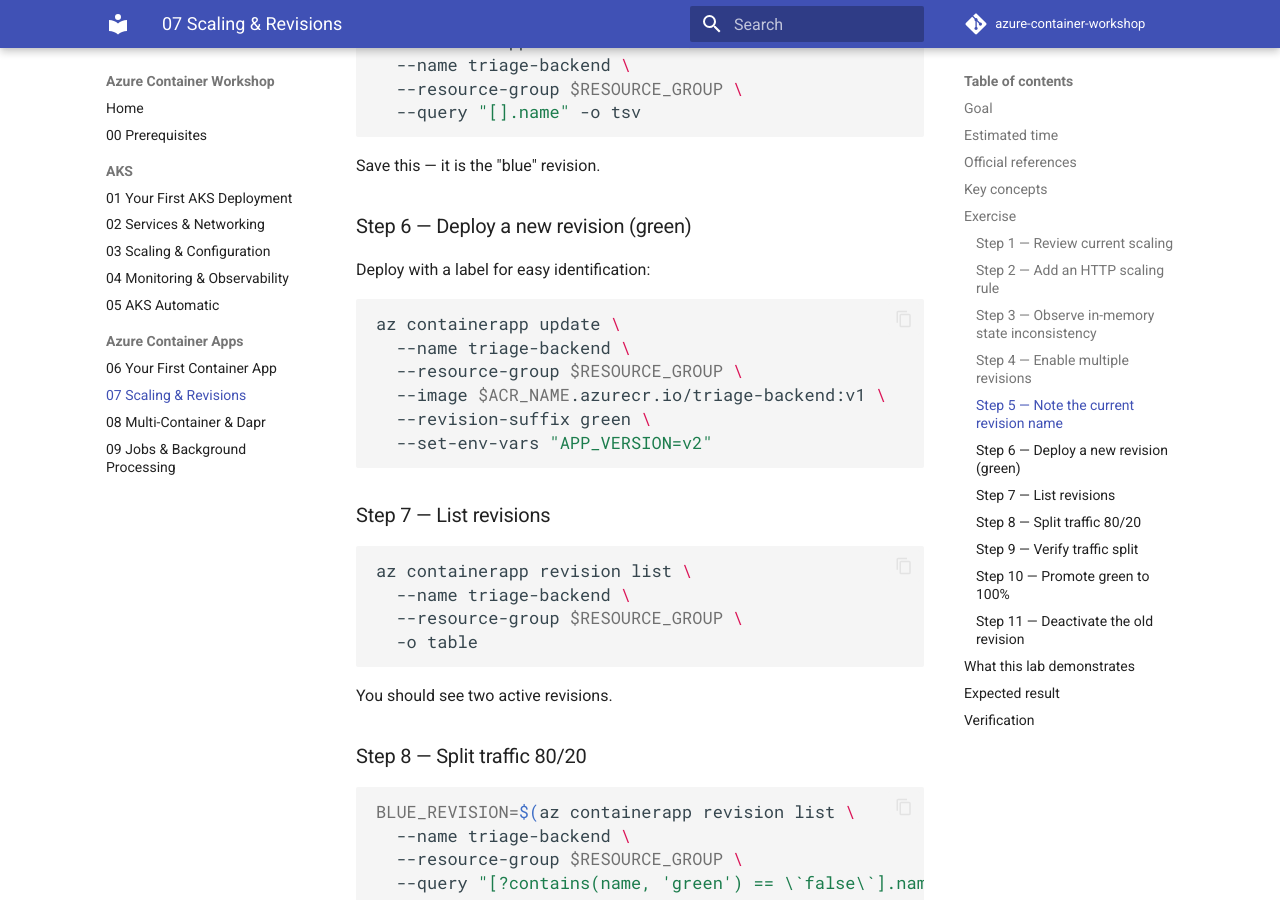
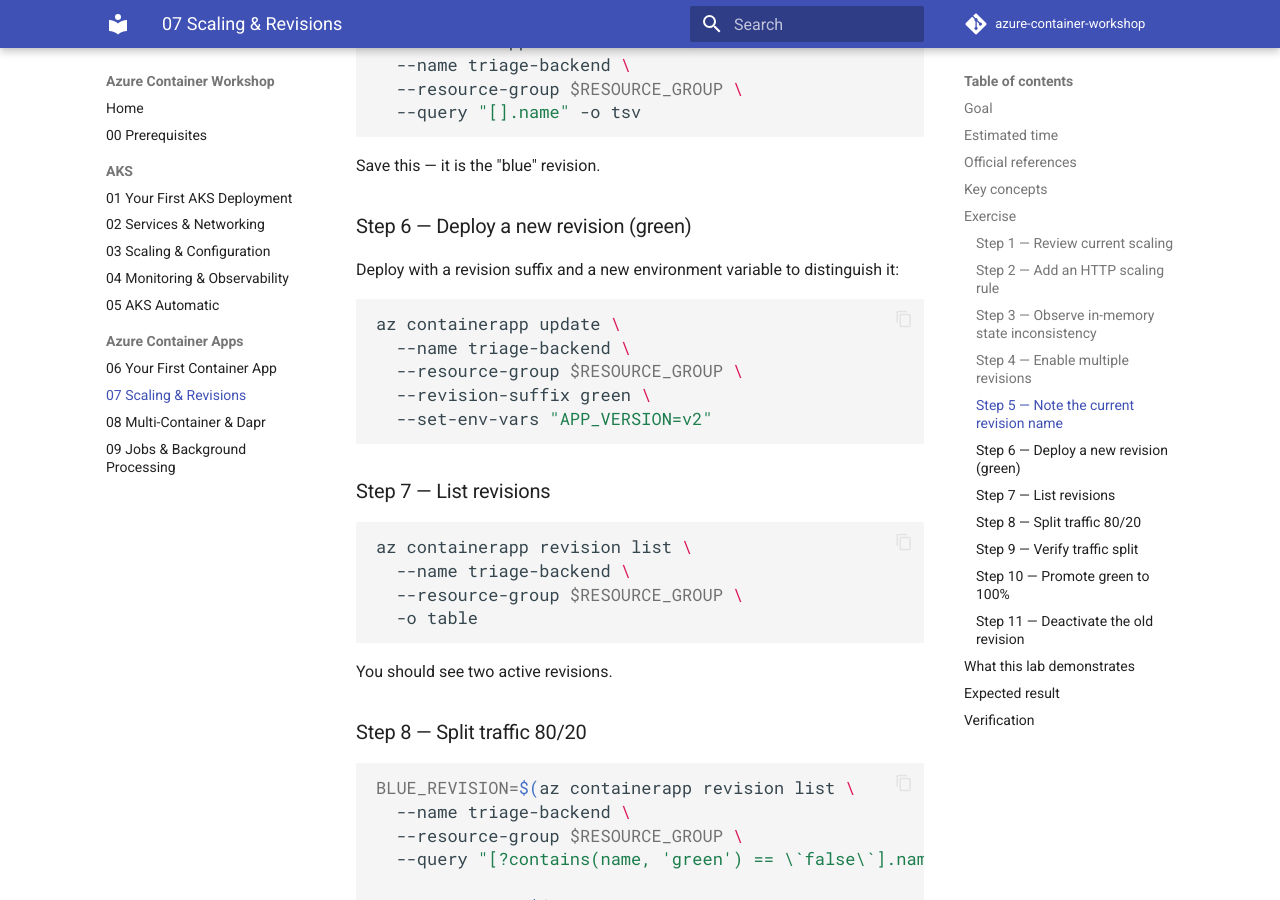
Before and after one commit to beyondelastic/azure-container-workshop, an MkDocs documentation site: the page built from docs/07-scaling-and-revisions.md, in a window 1280 px wide and 900 px high, scrolled down 2590 px. Built offline with MkDocs 1.6.1 and Material for MkDocs 9.7.7, drawn with Linux system fonts in a browser that asks for light colours; comment, search, counter and statistics services are not loaded.

Commit message:
Update deployment instructions to include revision suffix and environment variable

````diff
--- a/docs/07-scaling-and-revisions.md
+++ b/docs/07-scaling-and-revisions.md
@@ -107,13 +107,12 @@
 
 ### Step 6 — Deploy a new revision (green)
 
-Deploy with a label for easy identification:
+Deploy with a revision suffix and a new environment variable to distinguish it:
 
 ```bash
 az containerapp update \
   --name triage-backend \
   --resource-group $RESOURCE_GROUP \
-  --image $ACR_NAME.azurecr.io/triage-backend:v1 \
   --revision-suffix green \
   --set-env-vars "APP_VERSION=v2"
 ```
````
